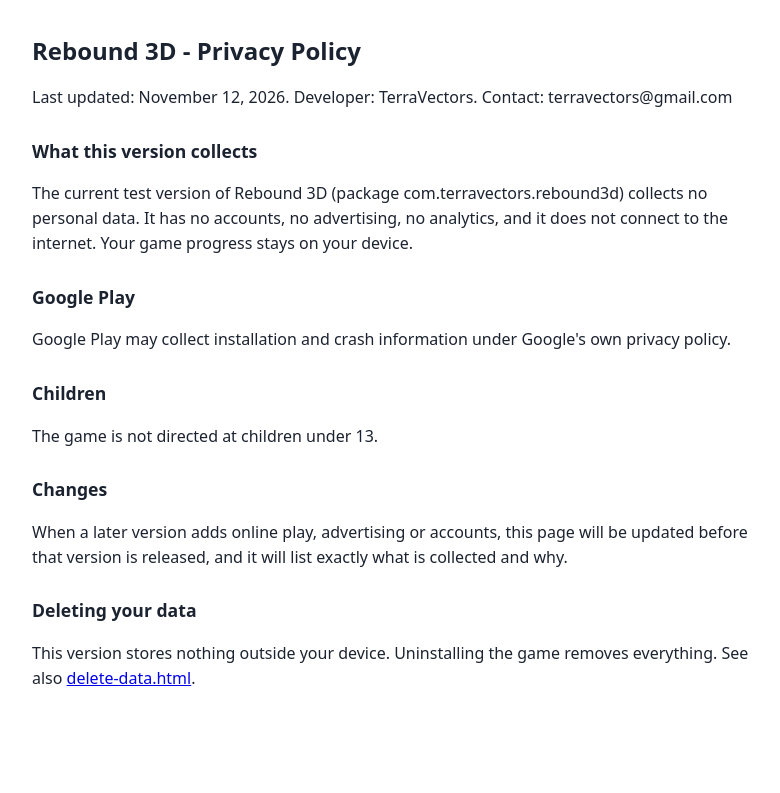
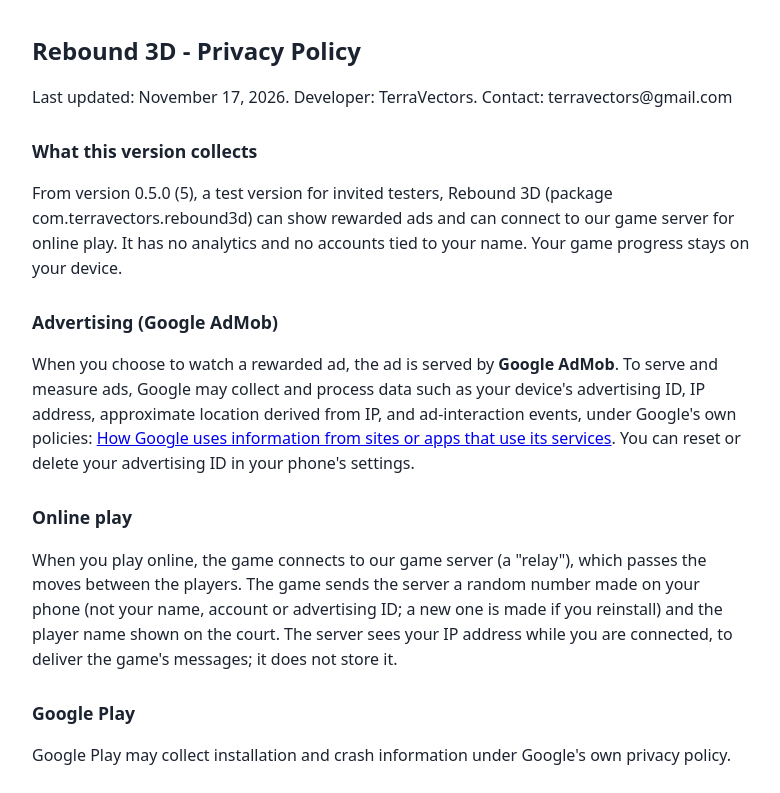
Before and after one commit to megapod/megapod.github.io, a plain HTML site: page rebound3d/privacy.html in a window 1280 px wide. Shown: the top 793 px of the page, without its empty margins (248-1028 px from the left). Drawn offline with Linux system fonts and the light colour scheme.

Commit message:
Rebound 3D privacy: 0.5.0 (5) AdMob rewarded ads + online relay (page matched to the internal build)
Co-Authored-By: Claude Opus 5.5 <noreply@anthropic.com>

```diff
--- a/rebound3d/privacy.html
+++ b/rebound3d/privacy.html
@@ -1,9 +1,13 @@
 <!doctype html><html lang="en"><head><meta charset="utf-8"><meta name="viewport" content="width=device-width,initial-scale=1"><title>Rebound 3D - Privacy Policy</title>
 <style>body{font-family:system-ui,sans-serif;max-width:720px;margin:32px auto;padding:0 16px;line-height:1.55;color:#1c2330}h1{font-size:1.5rem}h2{font-size:1.1rem;margin-top:1.6em}</style></head><body>
 <h1>Rebound 3D - Privacy Policy</h1>
-<p>Last updated: November 12, 2026. Developer: TerraVectors. Contact: terravectors@gmail.com</p>
+<p>Last updated: November 17, 2026. Developer: TerraVectors. Contact: terravectors@gmail.com</p>
 <h2>What this version collects</h2>
-<p>The current test version of Rebound 3D (package com.terravectors.rebound3d) collects no personal data. It has no accounts, no advertising, no analytics, and it does not connect to the internet. Your game progress stays on your device.</p>
+<p>From version 0.5.0 (5), a test version for invited testers, Rebound 3D (package com.terravectors.rebound3d) can show rewarded ads and can connect to our game server for online play. It has no analytics and no accounts tied to your name. Your game progress stays on your device.</p>
+<h2>Advertising (Google AdMob)</h2>
+<p>When you choose to watch a rewarded ad, the ad is served by <b>Google AdMob</b>. To serve and measure ads, Google may collect and process data such as your device's advertising ID, IP address, approximate location derived from IP, and ad-interaction events, under Google's own policies: <a href="https://policies.google.com/technologies/ads">How Google uses information from sites or apps that use its services</a>. You can reset or delete your advertising ID in your phone's settings.</p>
+<h2>Online play</h2>
+<p>When you play online, the game connects to our game server (a "relay"), which passes the moves between the players. The game sends the server a random number made on your phone (not your name, account or advertising ID; a new one is made if you reinstall) and the player name shown on the court. The server sees your IP address while you are connected, to deliver the game's messages; it does not store it.</p>
 <h2>Google Play</h2>
 <p>Google Play may collect installation and crash information under Google's own privacy policy.</p>
 <h2>Children</h2>
@@ -11,5 +15,5 @@
 <h2>Changes</h2>
 <p>When a later version adds online play, advertising or accounts, this page will be updated before that version is released, and it will list exactly what is collected and why.</p>
 <h2>Deleting your data</h2>
-<p>This version stores nothing outside your device. Uninstalling the game removes everything. See also <a href="delete-data.html">delete-data.html</a>.</p>
+<p>Your game progress is stored only on your device, and uninstalling the game removes it. Our server keeps nothing about you after you leave a game. Data processed by Google AdMob is handled under Google's policies; write to the contact address above for any question. See also <a href="delete-data.html">delete-data.html</a>.</p>
 </body></html>
```
